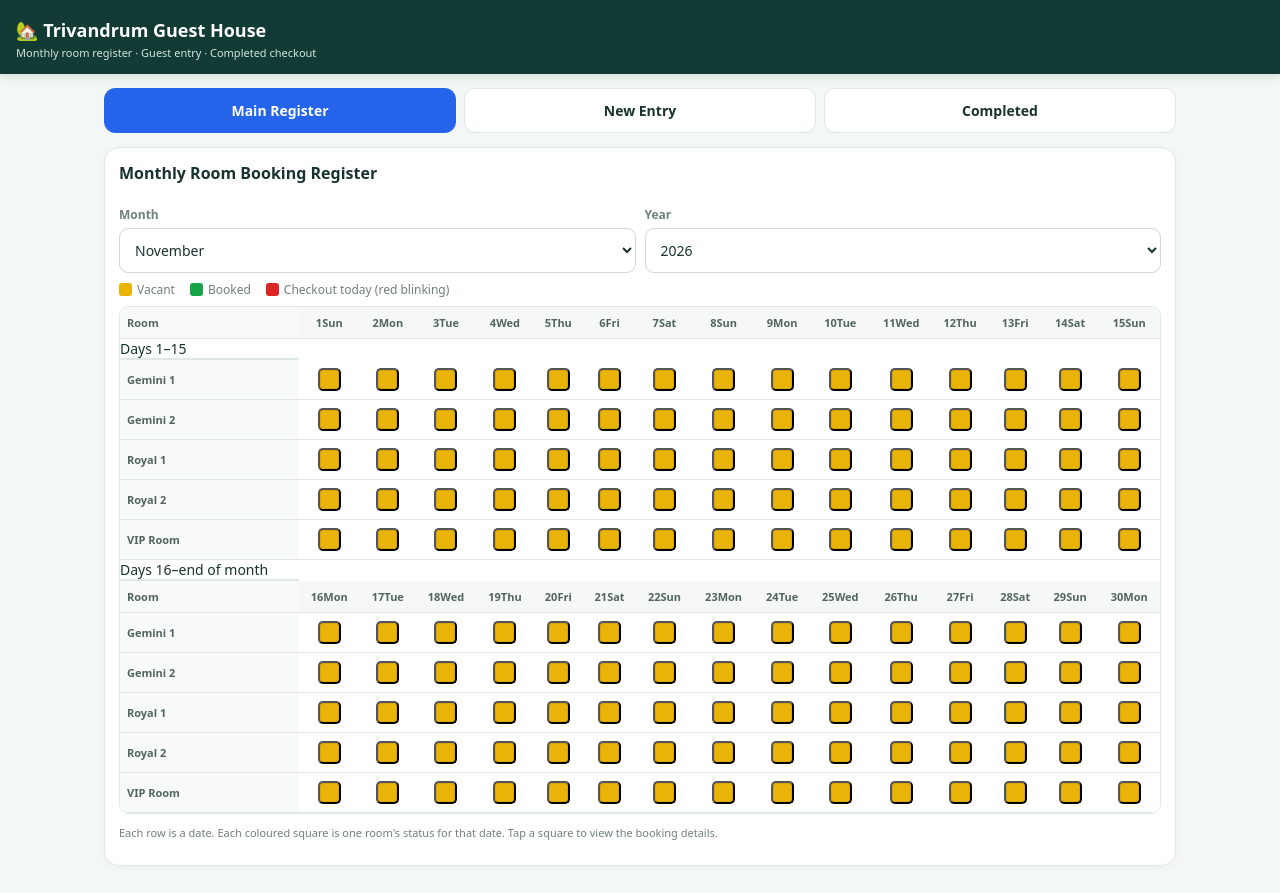
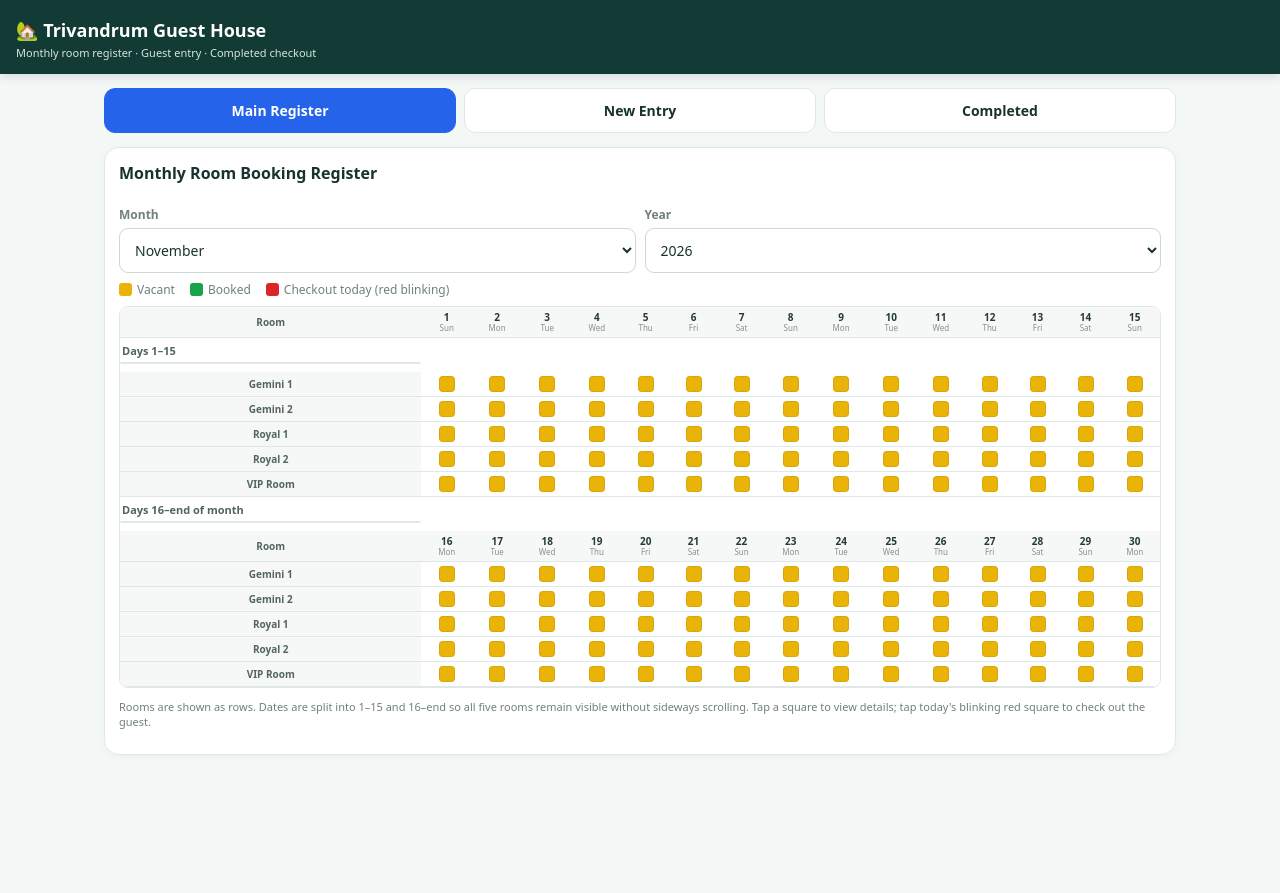
Before and after one commit to Anoobgb/Trivandrum-Gust-House-register, a website: page Trivandrum_Guest_House_Android_Test_Project/index.html in a window 1280 px wide. After the commit the page ends 800 px from the top, so only its background shows below. Drawn offline with Linux system fonts and the light colour scheme.

Commit message:
Fit all five room rows and split monthly dates into two sections

```diff
--- a/Trivandrum_Guest_House_Android_Test_Project/index.html
+++ b/Trivandrum_Guest_House_Android_Test_Project/index.html
@@ -22,14 +22,21 @@ label{display:block;font-size:12px;color:var(--muted);font-weight:700;margin:10p
 .swatch{display:inline-block;width:13px;height:13px;border-radius:3px;vertical-align:-2px;margin-right:5px}
 .green{background:var(--green)}.yellow{background:var(--yellow)}.red{background:var(--red)}
 .gridwrap{overflow:auto;border:1px solid var(--line);border-radius:10px}
-table{border-collapse:collapse;width:100%;min-width:650px;background:#fff}
-th,td{border-bottom:1px solid var(--line);padding:8px 7px;text-align:center;font-size:11px}
-th{background:#f5f8f6;color:#53645f;position:sticky;top:0;z-index:1}
-th:first-child,td:first-child{position:sticky;left:0;background:#f8faf9;z-index:2;text-align:left;min-width:76px}
-td:first-child{font-weight:700}
-.roombox{display:inline-block;width:23px;height:23px;border-radius:5px;box-shadow:inset 0 0 0 1px #00000012}
+table{border-collapse:collapse;width:100%;background:#fff}
+th,td{border-bottom:1px solid var(--line);padding:4px 2px;text-align:center;font-size:10px}
+th{background:#f5f8f6;color:#53645f;z-index:1}
+.gridwrap{overflow-x:hidden;border:1px solid var(--line);border-radius:9px;margin-bottom:8px}
+.period-title{font-size:11px;font-weight:800;color:#52645e;padding:5px 2px 4px}
+.room-calendar{width:100%;min-width:0;table-layout:fixed}
+.room-calendar .room-head,.room-calendar .room-name{width:74px;min-width:74px;max-width:74px;text-align:left;padding-left:6px;background:#f8faf9;font-weight:800}
+.room-calendar thead th:not(.room-head){padding:4px 0}
+.day-number{display:block;font-size:10px;line-height:12px;color:#243a35}
+.day-week{display:block;font-size:8px;line-height:10px;color:#82918c;font-weight:500}
+.room-calendar td{padding:3px 0}
+.roombox{display:block;width:16px;height:16px;margin:auto;padding:0;border:0;border-radius:4px;box-shadow:inset 0 0 0 1px #00000012;cursor:pointer}
 .roombox.vacant{background:var(--yellow)}.roombox.booked{background:var(--green)}
 .roombox.checkout{background:var(--red);animation:blink .8s steps(2,start) infinite}
+@media(max-width:380px){.room-calendar .room-head,.room-calendar .room-name{width:66px;min-width:66px;max-width:66px;padding-left:4px;font-size:9px}.roombox{width:14px;height:14px}.day-week{font-size:7px}}
 @keyframes blink{to{visibility:hidden}}
 .small{font-size:11px;color:var(--muted)}.hint{background:#eef4ff;color:#254a93;padding:10px;border-radius:9px;font-size:12px;margin-top:10px}
 button.primary{border:0;background:var(--deep);color:#fff;border-radius:10px;padding:12px 16px;font-weight:700}
@@ -67,7 +74,7 @@ button:disabled{opacity:.5}
 </div>
 <div class="legend"><span><i class="swatch yellow"></i>Vacant</span><span><i class="swatch green"></i>Booked</span><span><i class="swatch red"></i>Checkout today (red blinking)</span></div>
 <div class="gridwrap"><table id="calendar"><thead></thead><tbody></tbody></table></div>
-<p class="small">Each row is a date. Each coloured square is one room's status for that date. Tap a square to view the booking details.</p>
+<p class="small">Rooms are shown as rows. Dates are split into 1–15 and 16–end so all five rooms remain visible without sideways scrolling. Tap a square to view details; tap today's blinking red square to check out the guest.</p>
 </div>
 </section>
 <section id="entry" class="hidden">
```
